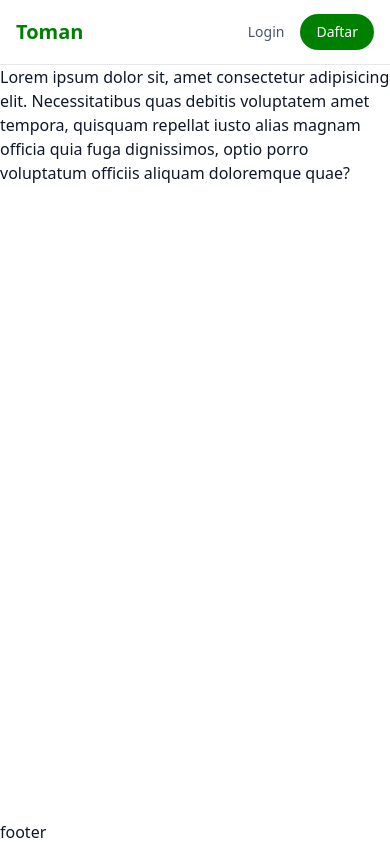
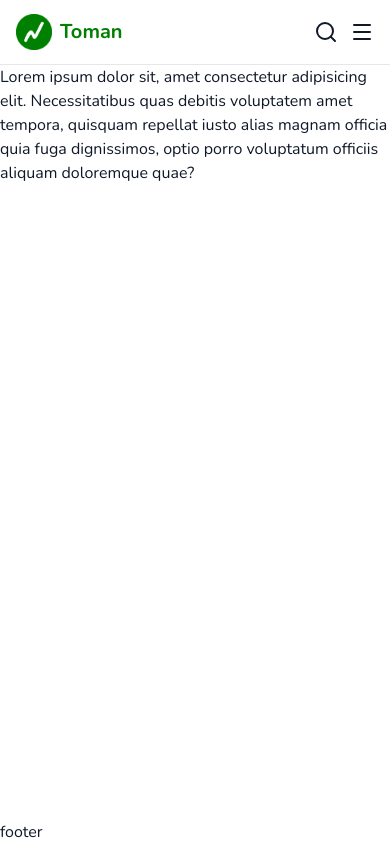
Before and after one commit to IrfanUlala/saas-management-toko, a Next.js app: page / in a window 390 px wide. Built offline with nearby package versions, Linux system fonts and the light colour scheme.

Commit message:
feat: Add search and mobile menu components with responsive design

```diff
--- a/app/(main)/layout.tsx
+++ b/app/(main)/layout.tsx
@@ -1,14 +1,19 @@
 import Footer from "@/components/layout/main/footer";
 import Header from "@/components/layout/main/header";
+import { SearchSlide, MobileMenuSlide } from "@/components/layout/main/slides";
 
 export default function MainLayout({ children }: { children: React.ReactNode }) {
   return (
-    <section className="flex-1 flex flex-col justify-between ">
+    <section className="flex-1 flex flex-col justify-between relative">
       <div>
         <Header />
-        {children}
+        <main className="">
+          {children}
+        </main>
       </div>
       <Footer />
+      <SearchSlide />
+      <MobileMenuSlide />
     </section>
   );
 }
--- a/app/globals.css
+++ b/app/globals.css
@@ -3,4 +3,5 @@
 @theme {
   --color-primary: #008000;
   --color-secondary: #006400;
+  --font-sans: var(--font-nunito), sans-serif;
 }
--- a/app/layout.tsx
+++ b/app/layout.tsx
@@ -1,16 +1,10 @@
 import type { Metadata, Viewport } from "next";
-import { Geist, Geist_Mono } from "next/font/google";
+import { Nunito } from "next/font/google";
 import "./globals.css";
 import PWAInstallButton from "@/components/PWAInstallButton";
 
-const geistSans = Geist({
-  variable: "--font-geist-sans",
-  subsets: ["latin"],
-  display: "swap",
-});
-
-const geistMono = Geist_Mono({
-  variable: "--font-geist-mono",
+const nunito = Nunito({
+  variable: "--font-nunito",
   subsets: ["latin"],
   display: "swap",
 });
@@ -166,9 +160,9 @@ export default function RootLayout({
   return (
     <html
       lang="id"
-      className={`${geistSans.variable} ${geistMono.variable} h-full antialiased`}
+      className={`${nunito.variable} h-full antialiased`}
     >
-      <body className="min-h-full flex flex-col bg-white text-gray-900">
+      <body className="min-h-full flex flex-col bg-white text-gray-900 font-sans">
         {children}
         <PWAInstallButton />
       </body>
--- a/components/layout/main/header.tsx
+++ b/components/layout/main/header.tsx
@@ -1,18 +1,18 @@
+"use client";
+
+import { Menu, Search } from "lucide-react";
+
 export default function Header() {
   return (
     <header className="sticky top-0 z-50 w-full border-b border-gray-200 bg-white/80 backdrop-blur-md">
       <div className="container mx-auto flex h-16 items-center justify-between px-4">
         <div className="flex items-center gap-2">
+          <img src={'/icon.png'} alt="icon.png" className="w-9 h-9" />
           <span className="text-xl font-bold text-primary">Toman</span>
         </div>
-        <nav className="hidden md:flex items-center gap-6 text-sm font-medium text-gray-600">
-          <a href="#" className="hover:text-primary">Dashboard</a>
-          <a href="#" className="hover:text-primary">Stok</a>
-          <a href="#" className="hover:text-primary">Laporan</a>
-        </nav>
-        <div className="flex items-center gap-4">
-          <button className="text-sm font-medium text-gray-600 hover:text-primary">Login</button>
-          <button className="rounded-full bg-primary px-4 py-2 text-sm font-medium text-white hover:bg-secondary">Daftar</button>
+        <div className="flex flex-row items-center gap-3">
+          <Search className="cursor-pointer" onClick={() => window.dispatchEvent(new CustomEvent('open-search'))} />
+          <Menu className="cursor-pointer" onClick={() => window.dispatchEvent(new CustomEvent('open-menu'))} />
         </div>
       </div>
     </header>
--- /dev/null
+++ b/components/layout/main/slides.tsx
@@ -0,0 +1,97 @@
+"use client";
+
+import { useState, useEffect } from "react";
+import { X, LayoutDashboard, Package, FileText, Settings, LogIn, Search, Info, HelpCircle, Menu } from "lucide-react";
+import { Button } from "@/components/ui/button";
+import { Input } from "@/components/ui/input";
+
+export function SearchSlide() {
+  const [isOpen, setIsOpen] = useState(false);
+
+  useEffect(() => {
+    const handleOpen = () => setIsOpen(true);
+    window.addEventListener('open-search', handleOpen);
+    return () => window.removeEventListener('open-search', handleOpen);
+  }, []);
+
+  return (
+    <div className={`fixed inset-0 z-100 bg-black/50 transition-opacity ${isOpen ? "opacity-100" : "opacity-0 pointer-events-none"}`} onClick={() => setIsOpen(false)}>
+      <div className={`fixed top-0 right-0 h-full w-80 bg-white p-6 shadow-2xl transition-transform duration-300 ease-in-out ${isOpen ? "translate-x-0" : "translate-x-full"}`} onClick={(e) => e.stopPropagation()}>
+        <div className="flex justify-between items-center mb-6">
+          <div className="flex items-center gap-2">
+            <Search className="" />
+            <h2 className="text-xl font-bold">Cari Produk</h2>
+          </div>
+          <button onClick={() => setIsOpen(false)} className="p-2 hover:bg-gray-100 rounded-full transition-colors">
+            <X className="w-5 h-5" />
+          </button>
+        </div>
+        <div className="space-y-4">
+          <p className="text-sm text-gray-500">Temukan produk, stok, atau laporan dengan cepat.</p>
+          <Input placeholder="Ketik sesuatu..." className="w-full" />
+          <Button className="w-full gap-2">
+            <Search className="w-4 h-4" />
+            Cari Sekarang
+          </Button>
+        </div>
+      </div>
+    </div>
+  );
+}
+
+export function MobileMenuSlide() {
+  const [isOpen, setIsOpen] = useState(false);
+
+  useEffect(() => {
+    const handleOpen = () => setIsOpen(true);
+    window.addEventListener('open-menu', handleOpen);
+    return () => window.removeEventListener('open-menu', handleOpen);
+  }, []);
+
+  const menuItems = [
+    { icon: LayoutDashboard, label: "Fitur Utama", href: "#" },
+    { icon: Package, label: "Solusi Bisnis", href: "#" },
+    { icon: FileText, label: "Paket Harga", href: "#" },
+    { icon: Info, label: "Tentang Kami", href: "#" },
+    { icon: HelpCircle, label: "Bantuan", href: "#" },
+  ];
+
+  return (
+    <div className={`fixed inset-0 z-100 bg-black/50 transition-opacity ${isOpen ? "opacity-100" : "opacity-0 pointer-events-none"}`} onClick={() => setIsOpen(false)}>
+      <div className={`fixed top-0 right-0 h-full w-72 bg-white shadow-2xl transition-transform duration-300 ease-in-out ${isOpen ? "translate-x-0" : "translate-x-full"}`} onClick={(e) => e.stopPropagation()}>
+        <div className="flex justify-between items-center border-b border-gray-100 p-6">
+          <div className="flex items-center gap-2">
+            <Menu className="text-gray-500" />
+            <span className="font-bold text-xl">Menu</span>
+          </div>
+          <button onClick={() => setIsOpen(false)} className="p-2 hover:bg-gray-100 rounded-full transition-colors">
+            <X className="w-5 h-5" />
+          </button>
+        </div>
+
+        <div className="flex flex-col py-4 overflow-y-auto h-[calc(100%-160px)]">
+          {menuItems.map((item, index) => (
+            <a
+              key={index}
+              href={item.href}
+              className="flex items-center gap-4 px-6 py-4 text-gray-700 hover:bg-gray-50 hover:text-primary transition-all group"
+            >
+              <item.icon className="w-5 h-5 text-gray-400 group-hover:text-primary" />
+              <span className="font-medium">{item.label}</span>
+            </a>
+          ))}
+        </div>
+
+        <div className="absolute bottom-0 left-0 w-full p-6 border-t border-gray-100 bg-gray-50">
+          <Button className="w-full gap-2 py-6 text-base font-semibold shadow-lg">
+            <LogIn className="w-5 h-5" />
+            Masuk / Daftar
+          </Button>
+          <p className="text-center text-xs text-gray-400 mt-4">
+            © 2026 Toko Aman & Nyaman
+          </p>
+        </div>
+      </div>
+    </div>
+  );
+}
--- a/package.json
+++ b/package.json
@@ -10,6 +10,7 @@
   },
   "dependencies": {
     "clsx": "^2.1.1",
+    "lucide-react": "^1.49.0",
     "next": "16.3.6",
     "react": "19.2.8",
     "react-dom": "19.2.8"
```
Also changed, not shown: 1 other file (tests, documents, lock files or other folders).
